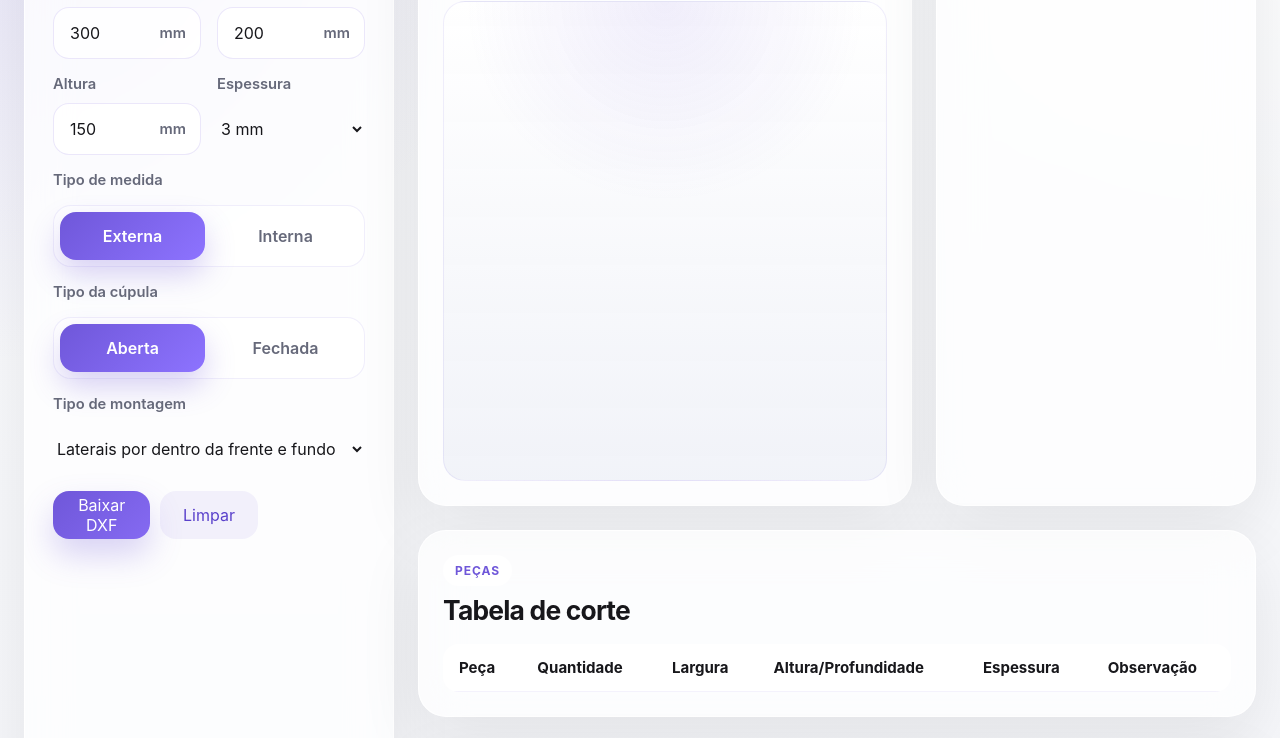
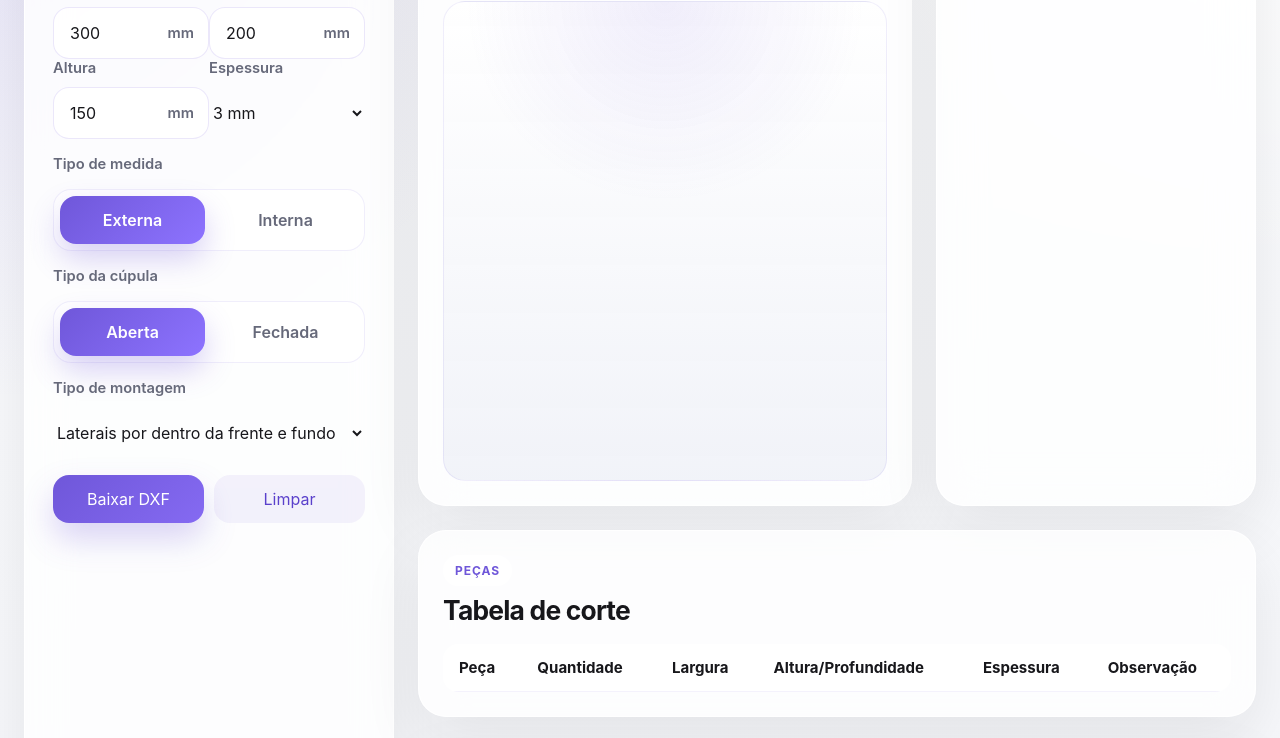
Before and after one commit to geazihenrique/cupula, a plain HTML site: page index.html in a window 1280 px wide. Shown: the part 169-907 px from the top of the page. Drawn offline with nearby package versions, Linux system fonts and the light colour scheme.

Commit message:
Atualiza layout estável e remove resquícios de CSV

```diff
--- a/css/style.css
+++ b/css/style.css
@@ -1,21 +1,17 @@
 :root {
-  --bg: #f3f4f8;
-  --bg-strong: #e9ebf2;
-  --card: rgba(255, 255, 255, 0.72);
-  --card-border: rgba(255, 255, 255, 0.82);
+  --bg: #f4f5f9;
+  --card: rgba(255, 255, 255, 0.78);
+  --card-border: rgba(255, 255, 255, 0.9);
   --text: #17171b;
   --muted: #66697a;
-  --line: rgba(111, 87, 217, 0.12);
   --brand: #6f57d9;
   --brand-strong: #5a41cb;
-  --brand-soft: rgba(111, 87, 217, 0.14);
   --danger: #c85b5b;
   --warning: #8e5b17;
-  --shadow: 0 24px 64px rgba(23, 23, 27, 0.08);
+  --shadow: 0 24px 60px rgba(23, 23, 27, 0.08);
   --radius-xl: 28px;
   --radius-lg: 22px;
   --radius-md: 16px;
-  --radius-sm: 12px;
   --sidebar-width: 370px;
 }
 
@@ -30,8 +26,8 @@ body {
   font-family: "SF Pro Display", "Segoe UI", sans-serif;
   color: var(--text);
   background:
-    radial-gradient(circle at top left, rgba(111, 87, 217, 0.14), transparent 28%),
-    radial-gradient(circle at top right, rgba(255, 255, 255, 0.7), transparent 22%),
+    radial-gradient(circle at top left, rgba(111, 87, 217, 0.14), transparent 30%),
+    radial-gradient(circle at top right, rgba(255, 255, 255, 0.74), transparent 24%),
     linear-gradient(180deg, #f9fafc 0%, var(--bg) 100%);
 }
 
@@ -75,14 +71,11 @@ select {
   letter-spacing: -0.03em;
 }
 
-.brand-block p,
-.card-header p,
 .summary-item span,
 .field span,
 .group-label,
 .message-banner,
-table,
-.preview-caption {
+table {
   color: var(--muted);
 }
 
@@ -100,7 +93,6 @@ table,
 }
 
 .config-form,
-.field-grid,
 .field-group {
   display: flex;
   flex-direction: column;
@@ -166,7 +158,6 @@ input[type="number"]::-webkit-inner-spin-button {
 .segment,
 .mode-button,
 .primary-button,
-.secondary-button,
 .ghost-button {
   border: 0;
   border-radius: 16px;
@@ -218,7 +209,7 @@ input[type="number"]::-webkit-inner-spin-button {
 
 .actions {
   display: grid;
-  grid-template-columns: repeat(3, minmax(0, 1fr));
+  grid-template-columns: repeat(2, minmax(0, 1fr));
   gap: 10px;
 }
 
@@ -226,12 +217,6 @@ input[type="number"]::-webkit-inner-spin-button {
   background: linear-gradient(135deg, var(--brand), #856af2);
   color: white;
   box-shadow: 0 16px 32px rgba(111, 87, 217, 0.26);
-}
-
-.secondary-button {
-  background: rgba(255, 255, 255, 0.85);
-  color: var(--text);
-  border: 1px solid rgba(111, 87, 217, 0.12);
 }
 
 .ghost-button {
```
